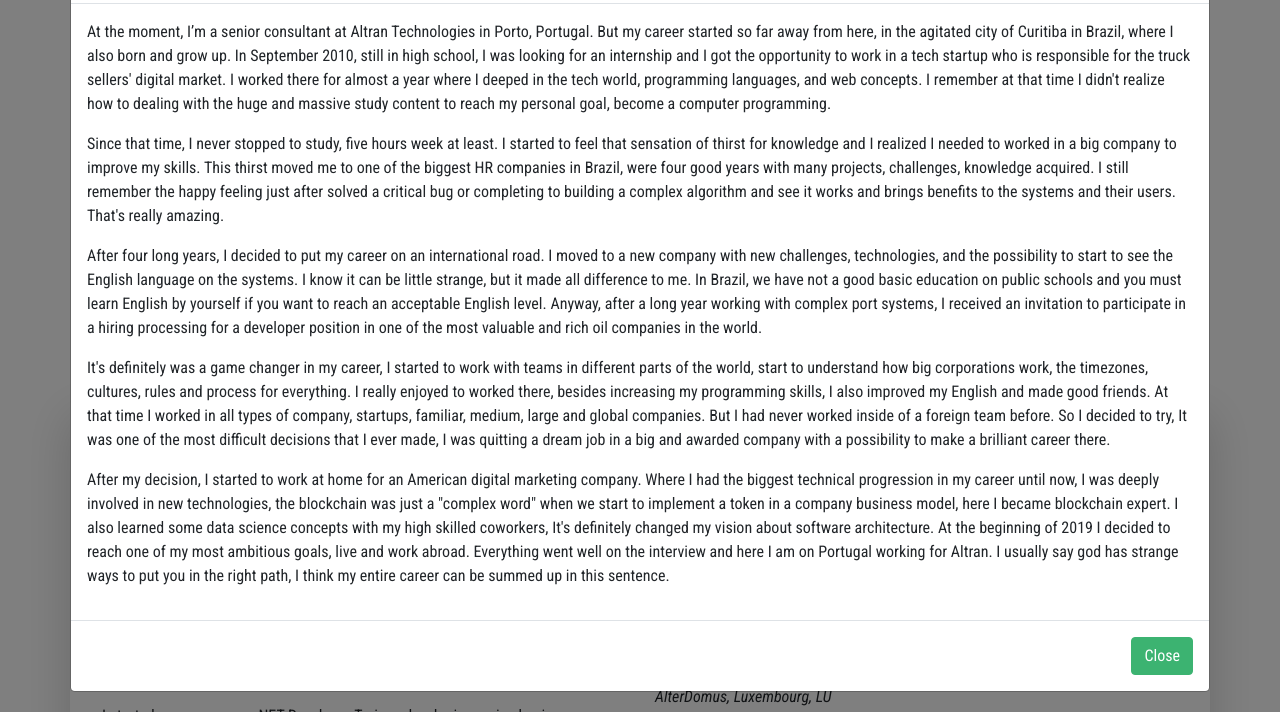
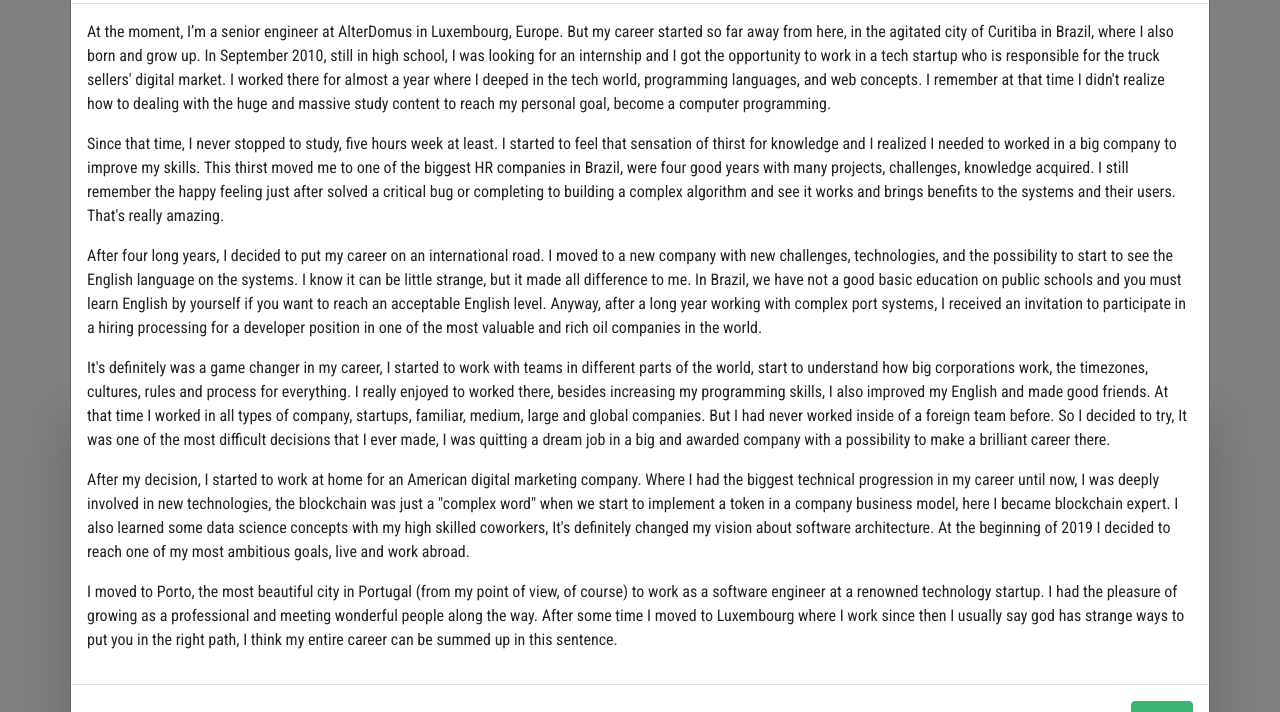
Before and after one commit to philippencal/pencal, a website: page index.html in a window 1280 px wide. Both pictures are taken after a click on the button "Professional Bio". Shown: the part 1438-2150 px from the top of the page. Drawn offline with nearby package versions, Linux system fonts and the light colour scheme.

Commit message:
update professional bio

```diff
--- a/index.html
+++ b/index.html
@@ -199,10 +199,11 @@
                                 technologies I prefer to be using. I also love to read technicals books, the Robert
                                 Cecil Martin books are my favorite ones.</p>
                             <div class="text-center">
-                                <a class="btn btn-primary text-white btn-lg mt-2" role="button" data-toggle="modal" data-target="#professionalBioModal"><i
-                                        class="fas fa-briefcase"></i> Professional Bio</a>
-                                <a class="btn btn-secondary text-white btn-lg mt-2" role="button" data-toggle="modal" data-target="#personalBioModal"><i
-                                        class="far fa-smile"></i> Personal Bio</a>
+                                <a class="btn btn-primary text-white btn-lg mt-2" role="button" data-toggle="modal"
+                                    data-target="#professionalBioModal"><i class="fas fa-briefcase"></i> Professional
+                                    Bio</a>
+                                <a class="btn btn-secondary text-white btn-lg mt-2" role="button" data-toggle="modal"
+                                    data-target="#personalBioModal"><i class="far fa-smile"></i> Personal Bio</a>
                             </div>
                         </div>
 
@@ -461,7 +462,8 @@
     </nav>
 
     <!-- Modal Professional Bio -->
-    <div class="modal fade" id="professionalBioModal" tabindex="-1" aria-labelledby="professionalBioModalLabel" aria-hidden="true">
+    <div class="modal fade" id="professionalBioModal" tabindex="-1" aria-labelledby="professionalBioModalLabel"
+        aria-hidden="true">
         <div class="modal-dialog modal-xl">
             <div class="modal-content">
                 <div class="modal-header">
@@ -472,7 +474,7 @@
                 </div>
                 <div class="modal-body">
                     <p>
-                        At the moment, I’m a senior consultant at Altran Technologies in Porto, Portugal.
+                        At the moment, I’m a senior engineer at AlterDomus in Luxembourg, Europe.
                         But my career started so far away from here, in the agitated city of Curitiba in
                         Brazil, where I also born and grow up. In September 2010, still in high school, I
                         was looking for an internship and I got the opportunity to work in a tech startup
@@ -519,9 +521,13 @@
                         expert. I also learned some data science concepts with my high skilled coworkers,
                         It's definitely changed my vision about software architecture. At the beginning of
                         2019 I decided to reach one of my most ambitious goals, live and work abroad.
-                        Everything went well on the interview and here I am on Portugal working for Altran.
-                        I usually say god has strange ways to put you in the right path, I think my entire
-                        career can be summed up in this sentence.
+                    </p>
+                    <p>
+                        I moved to Porto, the most beautiful city in Portugal (from my point of view, of course) to
+                        work as a software engineer at a renowned technology startup. I had the pleasure of growing
+                        as a professional and meeting wonderful people along the way. After some time I moved to
+                        Luxembourg where I work since then I usually say god has strange ways to put you in the right
+                        path, I think my entire career can be summed up in this sentence.
                     </p>
                 </div>
                 <div class="modal-footer">
@@ -532,7 +538,8 @@
     </div>
 
     <!-- Modal Personal Bio -->
-    <div class="modal fade" id="personalBioModal" tabindex="-1" aria-labelledby="personalBioModalLabel" aria-hidden="true">
+    <div class="modal fade" id="personalBioModal" tabindex="-1" aria-labelledby="personalBioModalLabel"
+        aria-hidden="true">
         <div class="modal-dialog modal-xl">
             <div class="modal-content">
                 <div class="modal-header">
```
